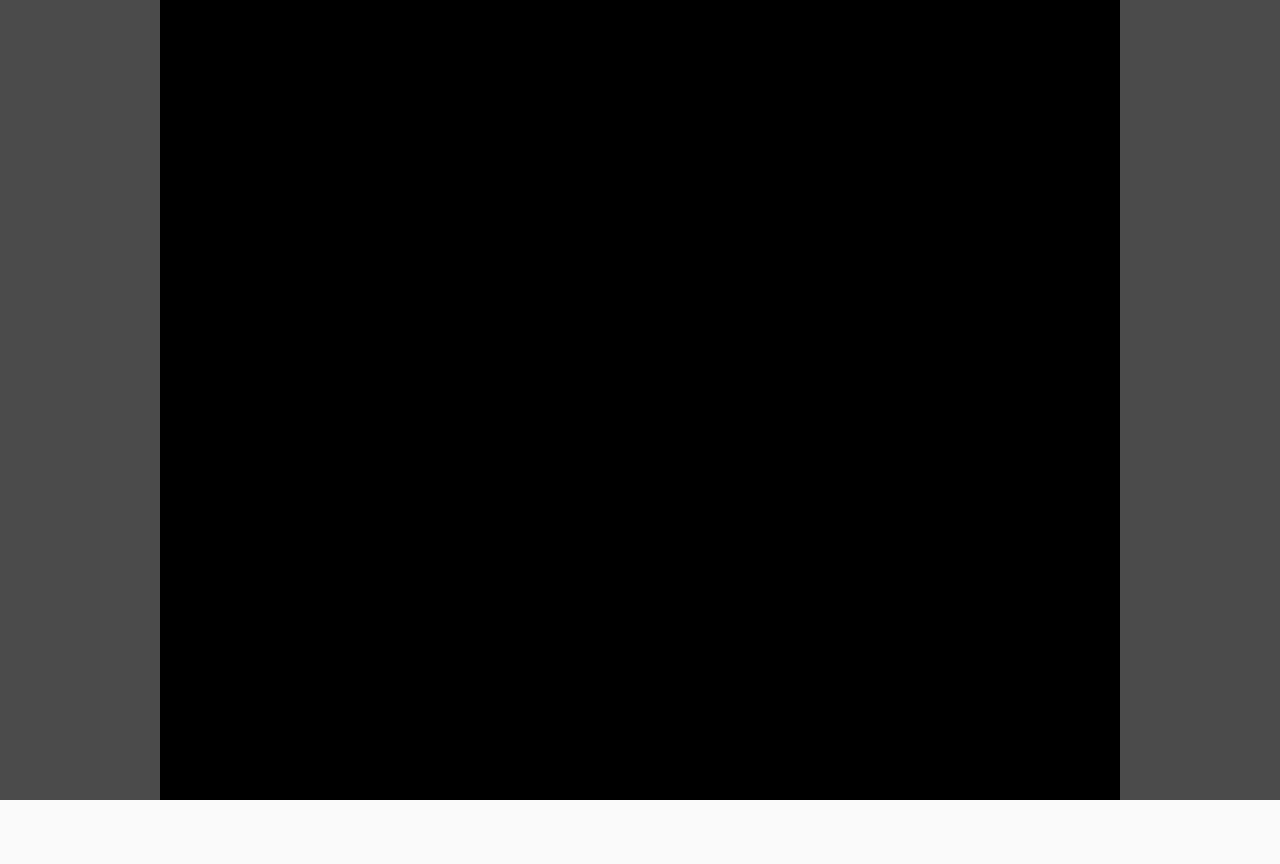
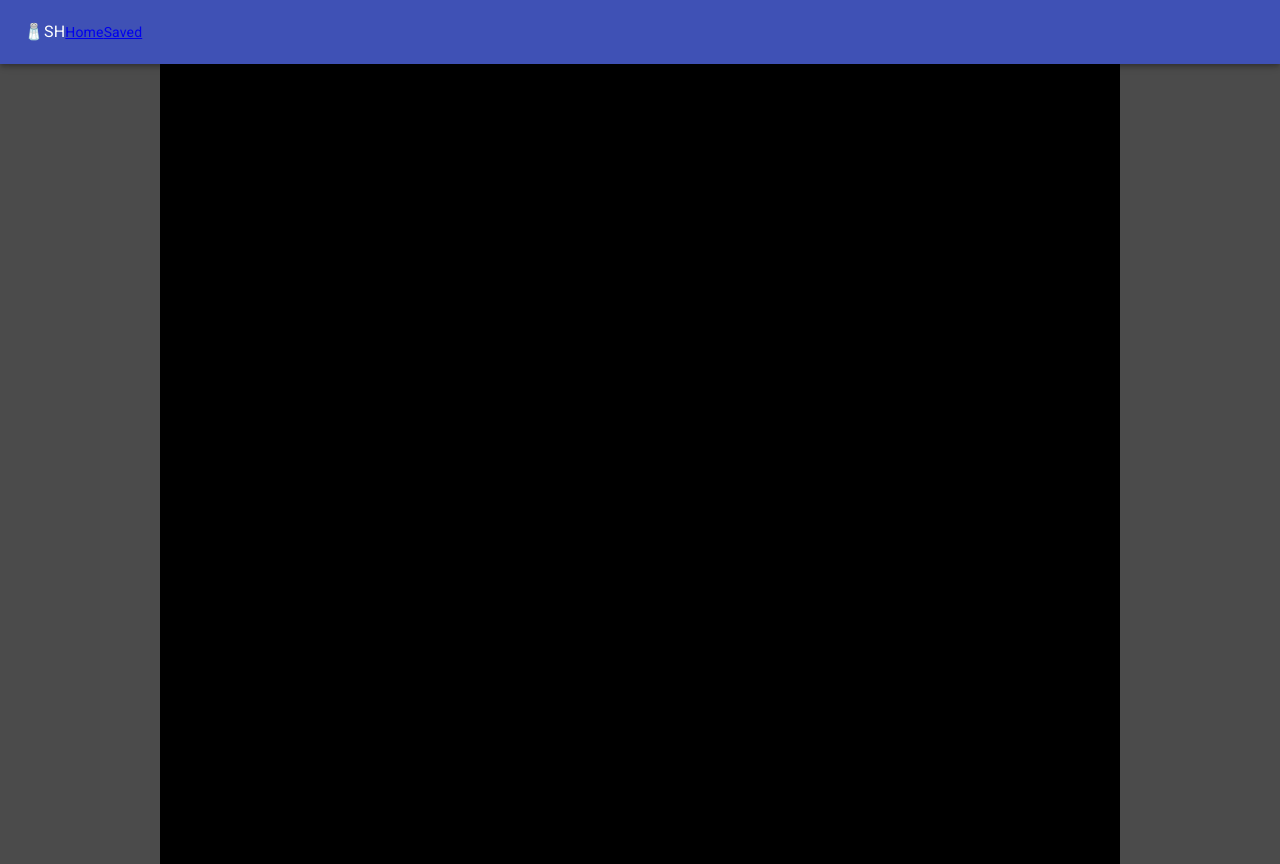
Before and after one commit to Saltiest-Hackers/Frontend, a React (Create React App) app in the folder saltiest-hackers/: page /saltiest in a window 1280 px wide. Before the commit the page ends 800 px from the top, so only its background shows below. Built offline with nearby package versions, Linux system fonts and the light colour scheme.

Commit message:
Added rough navbar

```diff
--- a/saltiest-hackers/src/App.js
+++ b/saltiest-hackers/src/App.js
@@ -5,6 +5,7 @@ import { CssBaseline, Container, makeStyles } from '@material-ui/core';
 import Home from './components/Home';
 import Feed from './components/Feed';
 import Saved from './components/Saved';
+import Nav from './components/Nav';
 
 import background from './assets/background.jpg'
 
@@ -29,6 +30,8 @@ function App() {
   return (
     <React.Fragment>
       <CssBaseline />
+      {/* Render navbar only if not on home */}
+      { location.pathname === '/' ? undefined : <Nav /> }
       <Container component='main' className={location.pathname === '/' ? classes.homeColumn : classes.column } maxWidth='md' >
         <Route exact path='/'>
           <Home />
--- /dev/null
+++ b/saltiest-hackers/src/components/Nav.js
@@ -0,0 +1,19 @@
+import React from 'react';
+import { AppBar, Toolbar, Typography } from '@material-ui/core';
+import { NavLink } from 'react-router-dom';
+
+const Nav = (props) => {
+    return (
+        <AppBar position='sticky'>
+            <Toolbar>
+                <Typography>🧂SH</Typography>
+                <nav>
+                    <NavLink to='/feed'>Home</NavLink>
+                    <NavLink to='/saved'>Saved</NavLink>
+                </nav>
+            </Toolbar>
+        </AppBar>
+    )
+}
+
+export default Nav;
```
